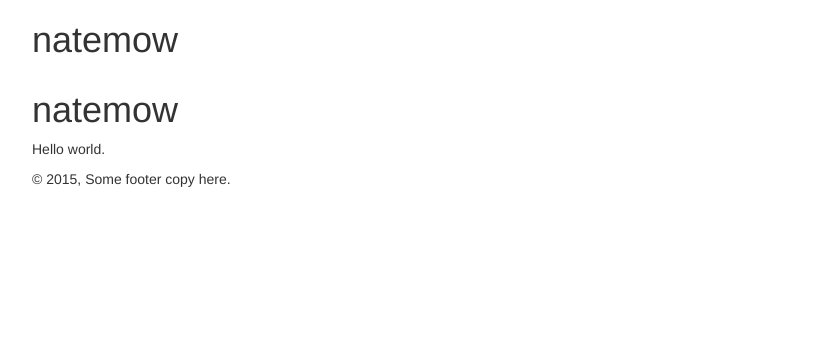
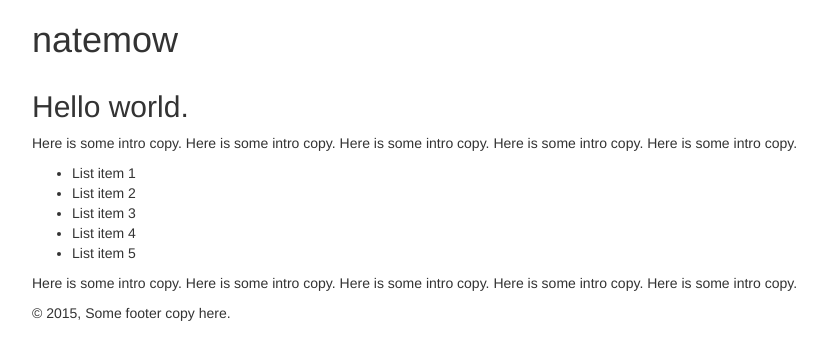
Before and after one commit to natemow/natemow.github.io, a Jekyll site: the page built from index.md, in a window 1280 px wide. Shown: the top 360 px of the page, without its empty margins (38-865 px from the left). Built offline with Jekyll 4.4.1, drawn with Linux system fonts in a browser that asks for light colours; nearby versions of some CDN libraries.

```diff
--- a/index.md
+++ b/index.md
@@ -3,6 +3,14 @@
 
 
 
-#natemow
+## Hello world.
 
-Hello world.
+Here is some intro copy. Here is some intro copy. Here is some intro copy. Here is some intro copy. Here is some intro copy.
+
+  * List item 1
+  * List item 2
+  * List item 3
+  * List item 4
+  * List item 5
+
+Here is some intro copy. Here is some intro copy. Here is some intro copy. Here is some intro copy. Here is some intro copy.
```
